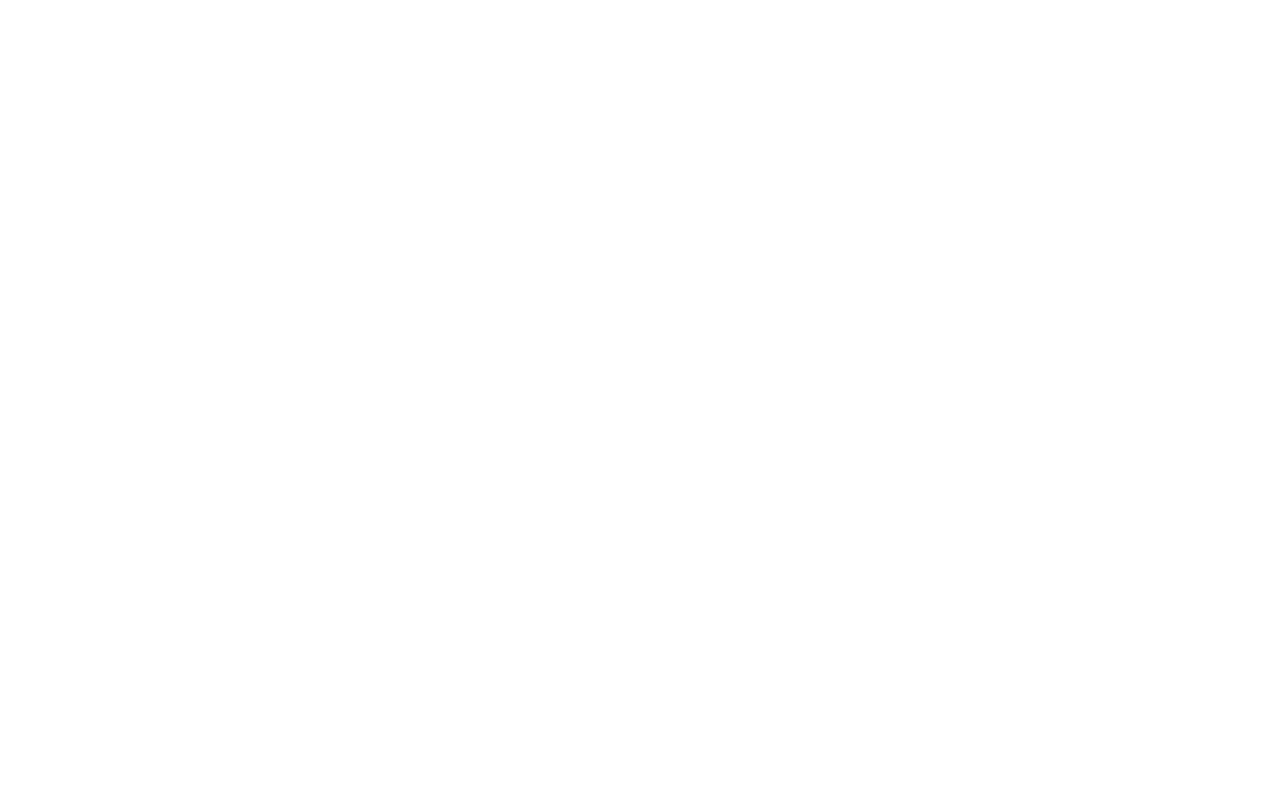
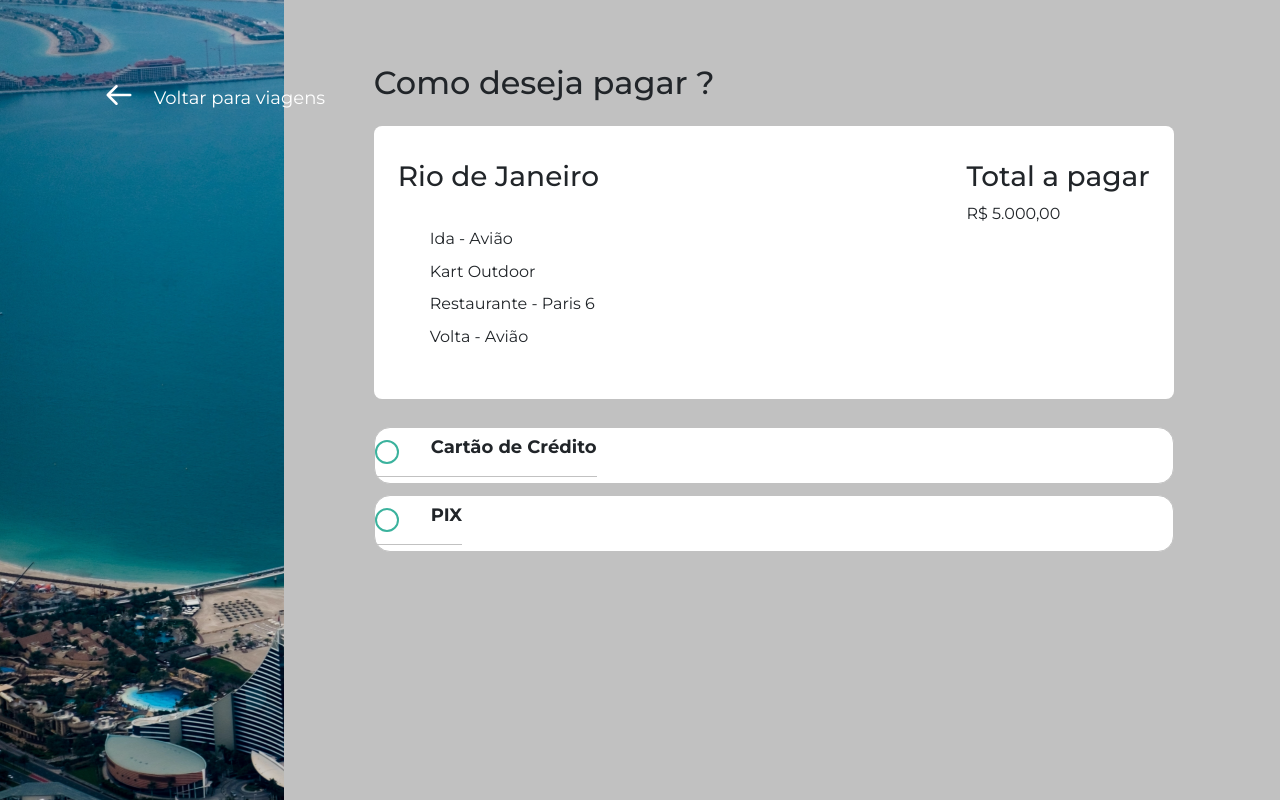
Before and after one commit to StartFuture/novi-frontend, a React (Create React App) app: page /payment in a window 1280 px wide. Before the commit this address had no page. Built offline with nearby package versions, Linux system fonts and the light colour scheme; the HTML template or start-up script is replaced by a standard one.

Commit message:
feat: implementing payment page

```diff
--- a/src/AppRoutes.jsx
+++ b/src/AppRoutes.jsx
@@ -17,6 +17,7 @@
 
 import UserMenu from "pages/homePage/userMenu";
 import InterviewEnd from "pages/interviewEnd";
+import PaymentPage from "pages/paymentPage";
 
 const AppRoutes = () => {
   return (
@@ -32,6 +33,7 @@
                 <Route exact path="/interview" element={<Interview/>}></Route>
                 <Route exact path="/menuUser" element={<UserMenu/>}></Route>
                 <Route exact path="/interview-end" element={<InterviewEnd/>}></Route>
+                <Route exact path="/payment" element={<PaymentPage/>}></Route>
             </Routes>
         </AuthProvider>
     </Router>
--- /dev/null
+++ b/src/pages/paymentPage/components/buttonBack/index.jsx
@@ -0,0 +1,18 @@
+import React, { Component } from "react";
+import { Link } from "react-router-dom";
+
+import { Container } from "./styles";
+import { HiOutlineArrowLeft } from "react-icons/hi";
+
+export default class ButtonBack extends Component {
+    render() {
+        return (
+          <Link to="/" style={{textDecoration: "none"}}>
+            <Container>
+              <HiOutlineArrowLeft style={{ fontSize: "30px", marginRight: "20px", color: "#ffff"}}/>
+              <p>Voltar para viagens</p>
+            </Container>
+          </Link>
+        );
+      }
+}
--- /dev/null
+++ b/src/pages/paymentPage/components/buttonBack/styles.ts
@@ -0,0 +1,25 @@
+import styled from "styled-components";
+
+export const Container = styled.button`
+  display: flex;
+  align-content: end;
+  height: 22px;
+  width: 100%;
+  text-align: center;
+  border: none;
+  background: none;
+  margin-top: 28%;
+  margin-left: 36.5%;
+  color: #ffff;
+  cursor: pointer;
+  font-weight: 400;
+
+  :hover {
+    text-decoration: underline;
+  }
+
+  p {
+    font-size: 18px;
+    margin-top: 5px;
+  }
+`;
--- /dev/null
+++ b/src/pages/paymentPage/components/creditCard/index.jsx
@@ -0,0 +1,39 @@
+import React from "react";
+import { MainContainer, CardInfos } from "./styles";
+
+export default function CreditCard() {
+
+
+  return (
+    <MainContainer>
+      <CardInfos>
+        <div className="form">
+          <label htmlFor="cardName">Nome do titular</label>
+          <input type="text" id="cardName" placeholder="Digite aqui" />
+        </div>
+        <div className="form">
+          <label htmlFor="cardName">CPF</label>
+          <input type="text" id="cardName" placeholder="Digite aqui" />
+        </div>
+        <div className="form">
+          <label htmlFor="cardName">Número do cartão</label>
+          <input type="text" id="cardName" placeholder="Digite aqui" />
+        </div>
+        <div className="formWrapper">
+          <div className="form">
+            <label htmlFor="cardName">Data da validade</label>
+            <input type="text" id="cardName" placeholder="Digite aqui" />
+          </div>
+          <div className="form">
+            <label htmlFor="cardName">CVV</label>
+            <input type="text" id="cardName" placeholder="Digite aqui" />
+          </div>
+        </div>
+        <div className="form">
+          <label htmlFor="cardName">Quantidade de parcelas</label>
+          <input type="text" id="cardName" placeholder="Digite aqui" />
+        </div>
+      </CardInfos>
+    </MainContainer>
+  );
+}
--- /dev/null
+++ b/src/pages/paymentPage/components/creditCard/styles.ts
@@ -0,0 +1,34 @@
+import styled from "styled-components";
+
+export const MainContainer = styled.div`
+  width: 100%;
+  height: 100%;
+`;
+
+export const CardInfos = styled.div`
+  padding-top: 4.1%;
+  padding-left: 7.5%;
+  padding-bottom: 4.8%;
+  width: 63%;
+
+  .form {
+    display: flex;
+    flex-direction: column;
+  }
+
+  .form input {
+    height: 50px;
+    width: 100%;
+    padding-left: 16px;
+    margin-top: 1.4%;
+    margin-bottom: 3.6%;
+    border-color: ${props => props.theme.colors.lightGreyColor};
+    border-radius: 4px;
+  }
+
+  .formWrapper {
+    display: grid;
+    grid-template-columns: 1fr 1fr;
+    gap: 33px;
+  }
+`;
--- /dev/null
+++ b/src/pages/paymentPage/components/pix/index.jsx
@@ -0,0 +1,10 @@
+import React from "react";
+import { MainContainer } from "./styles";
+
+export default function Pix() {
+  return (
+    <MainContainer>
+      <h1>Infos</h1>
+    </MainContainer>
+  );
+}
--- /dev/null
+++ b/src/pages/paymentPage/components/pix/styles.ts
@@ -0,0 +1,6 @@
+import styled from "styled-components";
+
+export const MainContainer = styled.div`
+    width: 100%;
+    height: 100%;
+`;
--- /dev/null
+++ b/src/pages/paymentPage/index.jsx
@@ -0,0 +1,83 @@
+import React, { useState } from "react";
+
+import { MainContainer, LeftContent, Content, PaymentMethods } from "./styles";
+import ButtonBack from "./components/buttonBack";
+import Pix from "./components/pix";
+import CreditCard from "./components/creditCard";
+
+export default function PaymentPage() {
+  const [showCardInfos, setShowCardInfos] = useState(false);
+  const [showPixInfo, setShowPixInfo] = useState(false);
+  const toggleCardInfos = () => {
+    setShowCardInfos(true);
+    setShowPixInfo(false);
+  };
+  const togglePixInfo = () => {
+    setShowPixInfo(true);
+    setShowCardInfos(false);
+  };
+
+  return (
+    <MainContainer>
+      <LeftContent>
+        <ButtonBack />
+      </LeftContent>
+      <Content>
+        <h2>Como deseja pagar ?</h2>
+        <div className="travelInfo">
+          <div>
+            <h3>Rio de Janeiro</h3>
+            <ul>
+              <li>Ida - Avião</li>
+              <li>Kart Outdoor</li>
+              <li>Restaurante - Paris 6</li>
+              <li>Volta - Avião</li>
+            </ul>
+          </div>
+          <div>
+            <h3>Total a pagar</h3>
+            <p>R$ 5.000,00</p>
+          </div>
+        </div>
+        <PaymentMethods>
+          <div className="methods">
+            <label htmlFor="creditCard" onClick={toggleCardInfos}>
+              <div className="formCheckbox">
+                <div className="customBtn">
+                  <input type="radio" id="creditCard" name="paymentMethod" />
+                  <div className="checkmark">
+                    <span />
+                  </div>
+                </div>
+                <div>
+                  <div className="checkboxContent">
+                    <h3>Cartão de Crédito</h3>
+                  </div>
+                </div>
+              </div>
+              <span>{showCardInfos ? <CreditCard /> : null}</span>
+            </label>
+          </div>
+          <div className="methods">
+            <label htmlFor="pix" onClick={togglePixInfo}>
+              <div className="formCheckbox">
+                <div className="customBtn">
+                  <input type="radio" id="pix" name="paymentMethod" />
+                  <div className="checkmark">
+                    <span />
+                  </div>
+                </div>
+                <div>
+                  <div className="checkboxContent">
+                    <h3>PIX</h3>
+                  </div>
+                </div>
+              </div>
+              <span>{showPixInfo ? <Pix /> : null}</span>
+            </label>
+          </div>
+        </PaymentMethods>
+      </Content>
+    </MainContainer>
+  );
+}
--- /dev/null
+++ b/src/pages/paymentPage/styles.ts
@@ -0,0 +1,99 @@
+import styled from "styled-components";
+
+export const MainContainer = styled.div`
+  height: 100%;
+  width: 100vw;
+  display: flex;
+  background-color: ${(props) => props.theme.colors.lightGreyColor};
+`;
+
+export const LeftContent = styled.div`
+  background: url("img/interviewStartBG.png") no-repeat left;
+  background-size: fill;
+  height: 100vh;
+  width: 22.2%;
+`;
+
+export const Content = styled.div`
+  display: flex;
+  flex-direction: column;
+  width: 77.5%;
+  margin-top: 5%;
+  padding-left: 7%;
+  padding-right: 8%;
+
+  .travelInfo {
+    display: flex;
+    justify-content: space-between;
+    width: 100%;
+    margin-top: 2%;
+    background-color: white;
+    border-radius: 8px;
+    padding: 34px 24px;
+  }
+
+  .travelInfo ul {
+    list-style: none;
+    margin-top: 16.5%;
+  }
+
+  .travelInfo ul li {
+    margin-bottom: 5%;
+  }
+`;
+
+export const PaymentMethods = styled.div`
+  margin-top: 3.5%;
+
+  .methods {
+    margin-bottom: 1.4%;
+    border-radius: 16px;
+    background-color: white;
+    border: 1px solid ${props => props.theme.colors.lightGreyColor};
+  }
+
+  .formCheckbox {
+    display: flex;
+    flex-direction: row;
+    cursor: pointer;
+    align-items: center;
+    border-bottom: 1px solid ${props => props.theme.colors.lightGreyColor};
+  }
+
+  .customBtn {
+    min-height: 100%;
+    min-width: 10%;
+  }
+
+  .customBtn input {
+    display: none;
+  }
+
+  .checkmark {
+    display: block;
+    height: 24px;
+    width: 24px;
+    margin: 50% auto;
+    border: 2px solid ${(props) => props.theme.colors.primaryColor};
+    border-radius: 50%;
+  }
+
+  .customBtn input:checked + .checkmark span {
+    display: block;
+    height: 12px;
+    width: 12px;
+    margin: 20% auto 20% auto;
+    background-color: ${(props) => props.theme.colors.primaryColor};
+    border-radius: 50%;
+    transition: opacity 0.5s ease;
+  }
+
+  .checkboxContent {
+    margin-left: 32px;
+  }
+
+  .checkboxContent h3 {
+    font-size: 18px;
+    font-weight: 600;
+  }
+`;
--- a/src/services/Api.jsx
+++ b/src/services/Api.jsx
@@ -1,7 +1,7 @@
 import axios from "axios";
 
 export const api = axios.create({
-    baseURL: "http://127.0.0.1:8000",
+    baseURL: "https://api.novi.startfuture.com.br",
 });
 
 export const authLogin = async (email, password_user) => {
```
